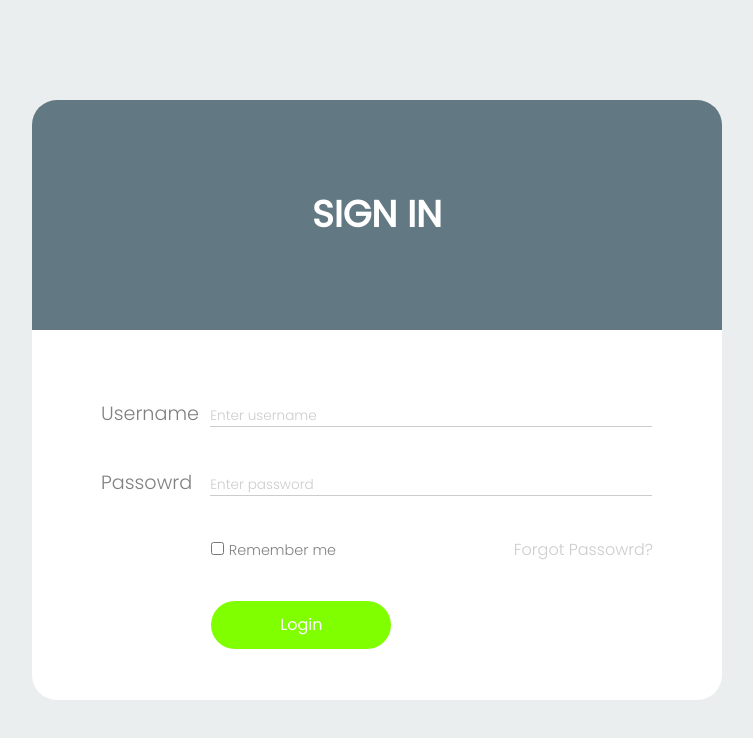
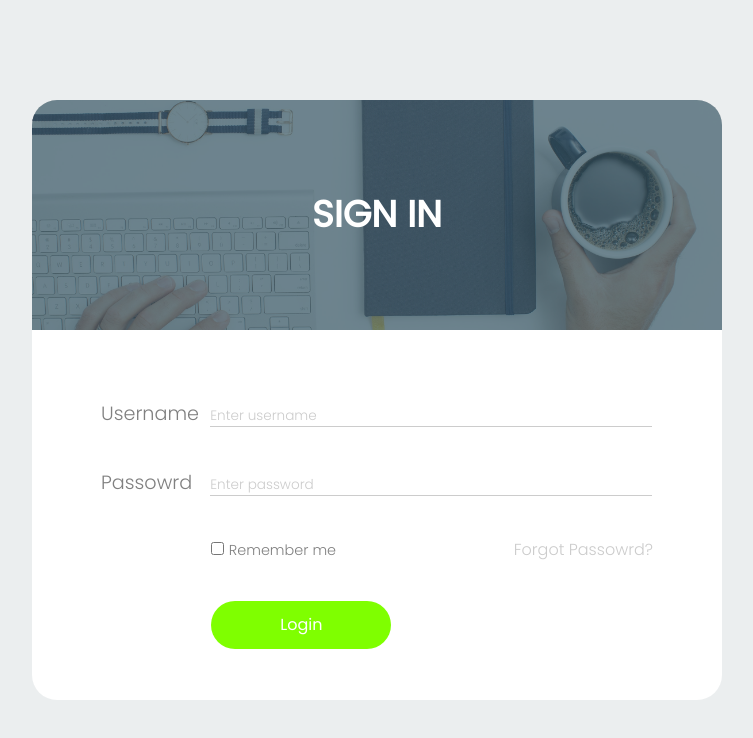
Before and after one commit to Daviddsn/tela-de-login, a plain HTML site: page index.html in a window 1280 px wide. Shown: the whole page, without its empty margins (263-1016 px from the left). Drawn offline with Linux system fonts and the light colour scheme; the site is published under a folder, as on GitHub Pages, so addresses that start at the root find nothing.

Commit message:
remove "/" da url

```diff
--- a/style.css
+++ b/style.css
@@ -40,7 +40,7 @@ body{
     overflow: hidden;
 }
 header{
-    background: #CCC url(/bg.jpg) center;
+    background: #CCC url(bg.jpg) center;
     background-size: cover;
     padding:  6%;
     position: relative;
```
